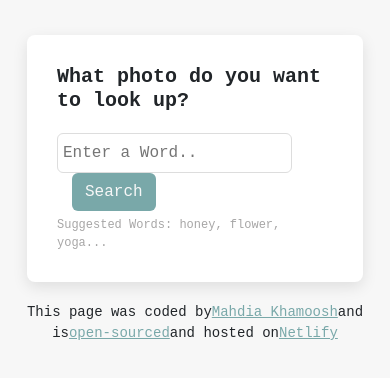
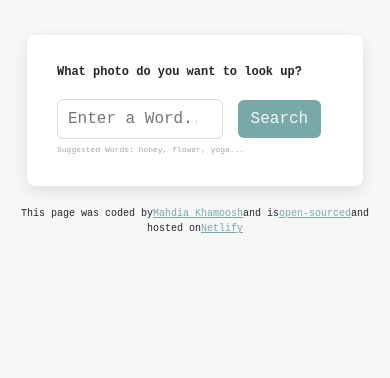
Before and after one commit to Mahdia-123/react-gallery-app, a React (Create React App) app: page / in a window 390 px wide. Shown: the top 378 px of the page. Built offline with nearby package versions, Linux system fonts and the light colour scheme.

Commit message:
fixed the responsiveness

```diff
--- a/src/App.css
+++ b/src/App.css
@@ -18,3 +18,8 @@ a .App-header {
   text-align: center;
   font-size: 14px;
 }
+@media (max-width: 960px) {
+  .gallery-footer {
+    font-size: 10px;
+  }
+}
--- a/src/Gallery.css
+++ b/src/Gallery.css
@@ -12,11 +12,12 @@
 }
 .Gallery input {
   width: 85%;
-  padding: 7px 5px;
+  padding: 7px 10px;
   border: 1px solid #ddd;
   color: rgb(21, 21, 21);
   border-radius: 6px;
 }
+
 .Gallery .Hint {
   color: rgb(167, 166, 166);
   font-size: 12px;
@@ -28,3 +29,23 @@
   background: #79a8a9;
   margin-left: 15px;
 }
+.Gallery .btn:hover {
+  color: #f7f7f7;
+  background: #79a8a9;
+  transition: transform 0.3ms all;
+  transform: scale(1.05);
+}
+@media (max-width: 960px) {
+  .Gallery h1 {
+    font-size: 12px;
+  }
+  .Gallery .Hint {
+    font-size: 8px;
+  }
+  .Gallery input {
+    width: 60%;
+  }
+  .Gallery .btn {
+    padding: 8px 8pxpx;
+  }
+}
--- a/src/Gallery.js
+++ b/src/Gallery.js
@@ -3,7 +3,7 @@ import Photos from "./Photos";
 import "./Gallery.css";
 import axios from "axios";
 
-export default function () {
+export default function Gallery() {
   const [keyWord, setKeyWord] = useState("");
   const [photos, setPhotos] = useState(null);
 
--- a/src/Photos.css
+++ b/src/Photos.css
@@ -1,4 +1,4 @@
-.Photos img {
+.col-12 img {
   border: none;
   border-radius: 8px;
   margin-bottom: 10px;
@@ -7,4 +7,5 @@
   opacity: 0.8;
   transition: transform 0.3ms all;
   transform: scale(1.05);
+  cursor: pointer;
 }
--- a/src/Photos.js
+++ b/src/Photos.js
@@ -4,12 +4,13 @@ export default function Photos(props) {
   if (props.photos) {
     console.log(props.photos);
     return (
-      <section className="Photos">
+      <section className="photo">
         <div className="row">
           {props.photos.map(function (photo, index) {
             return (
-              <div className="col-4" key={index}>
-                <a href={photo.src.original} target="_blank" rel="noreferrer">
+              <div className="col-12 col-md-4 " key={index}>
+                <a href={photo.src.orginal} target="_blank" rel="noreferrer">
+                  {" "}
                   <img
                     src={photo.src.landscape}
                     className="img-fluid"
```
